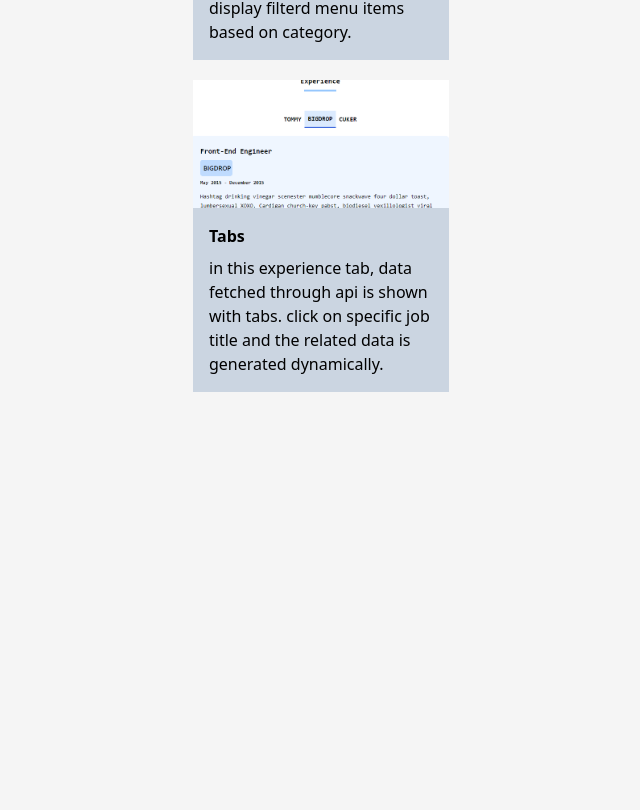
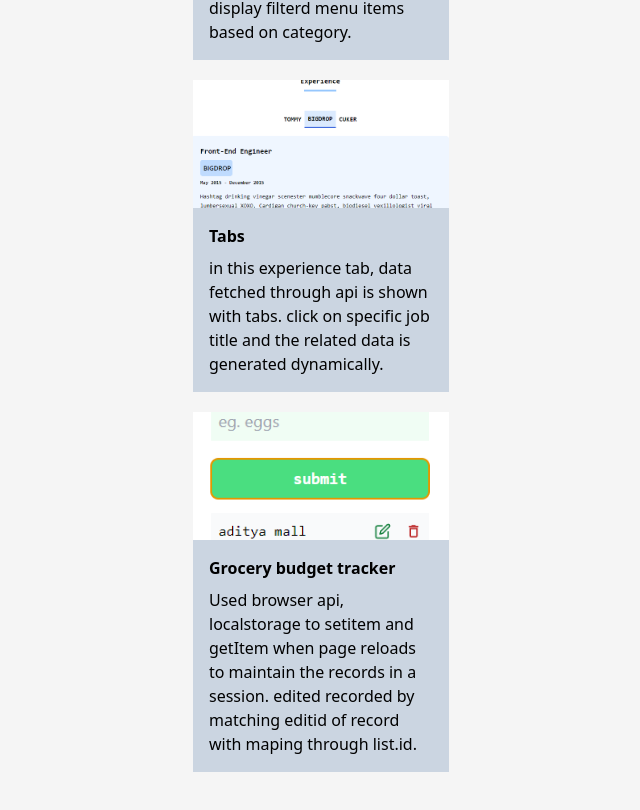
Before and after one commit to iamadityamall/react-projects, a React (Create React App) app: page /projects in a window 1280 px wide. Shown: the part 3480-4290 px from the top of the page, without its empty margins (319-959 px from the left). Before the commit the page ends 3912 px from the top, so only its background shows below. Built offline with nearby package versions, Linux system fonts and the light colour scheme.

Commit message:
added new project

```diff
--- a/src/data/projectData.js
+++ b/src/data/projectData.js
@@ -7,6 +7,7 @@ import link06 from "../images/rp-06-lorem-ipsusm.png";
 import link07 from "../images/rp-07-color-generator.png"
 import link08 from "../images/rp-08-menu.png";
 import link09 from "../images/rp-09-tabs.png"
+import link10 from "../images/rp-10-grocery-budget-tracker.png";
 
 export const projects = [
   {
@@ -73,4 +74,11 @@ export const projects = [
     info: "in this experience tab, data fetched through api is shown with tabs. click on specific job title and the related data is generated dynamically.",
     link: "https://rp-tabs.netlify.app/",
   },
+  {
+    id: 9,
+    name: "Grocery budget tracker",
+    image: link10,
+    info: "Used browser api, localstorage to setitem and getItem when page reloads to maintain the records in a session. edited recorded by matching editid of record with maping through list.id.",
+    link: "https://rp-grocery-budget-tracker.app/",
+  },
 ];
```
Also changed, not shown: src/images/rp-10-grocery-budget-tracker.png (added).
